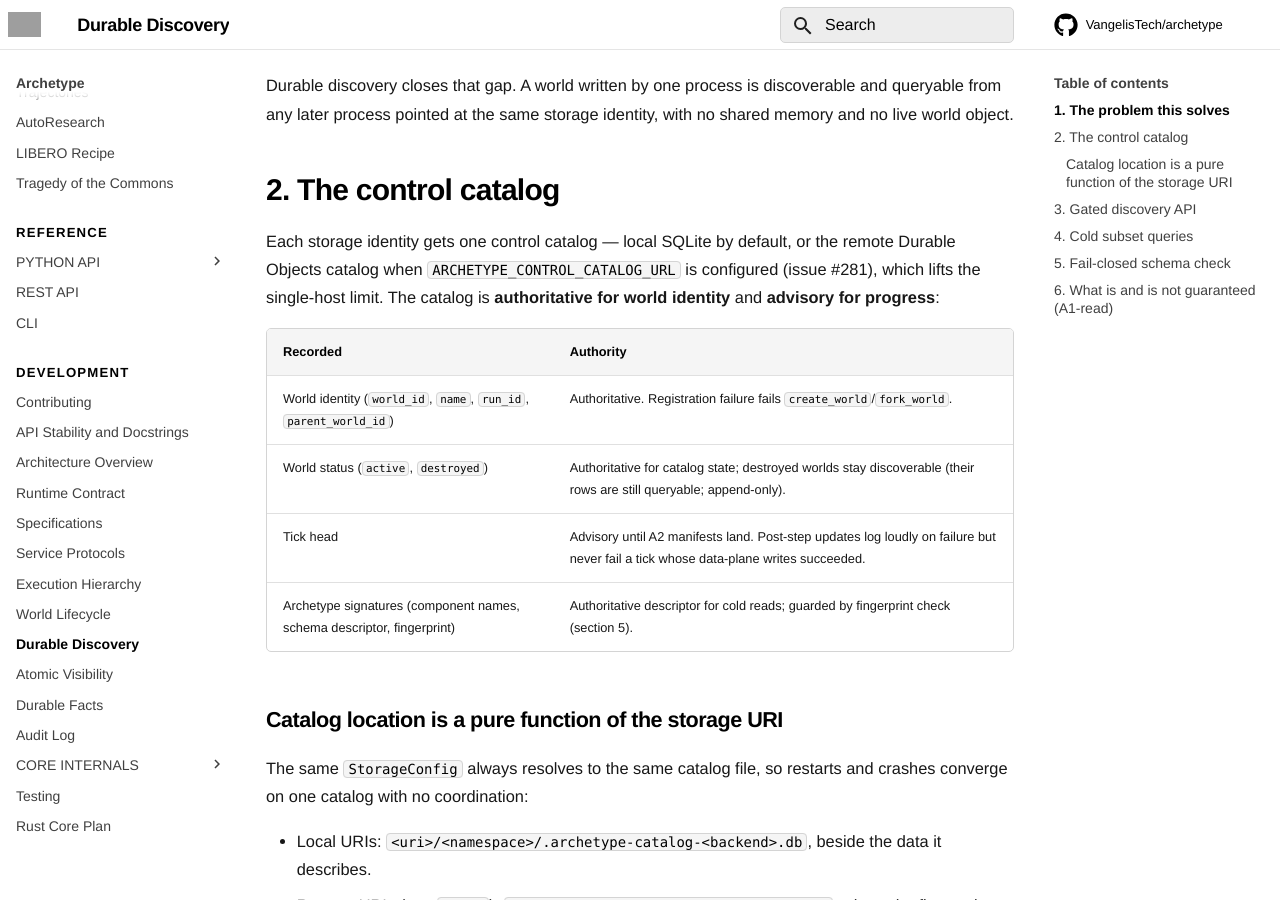
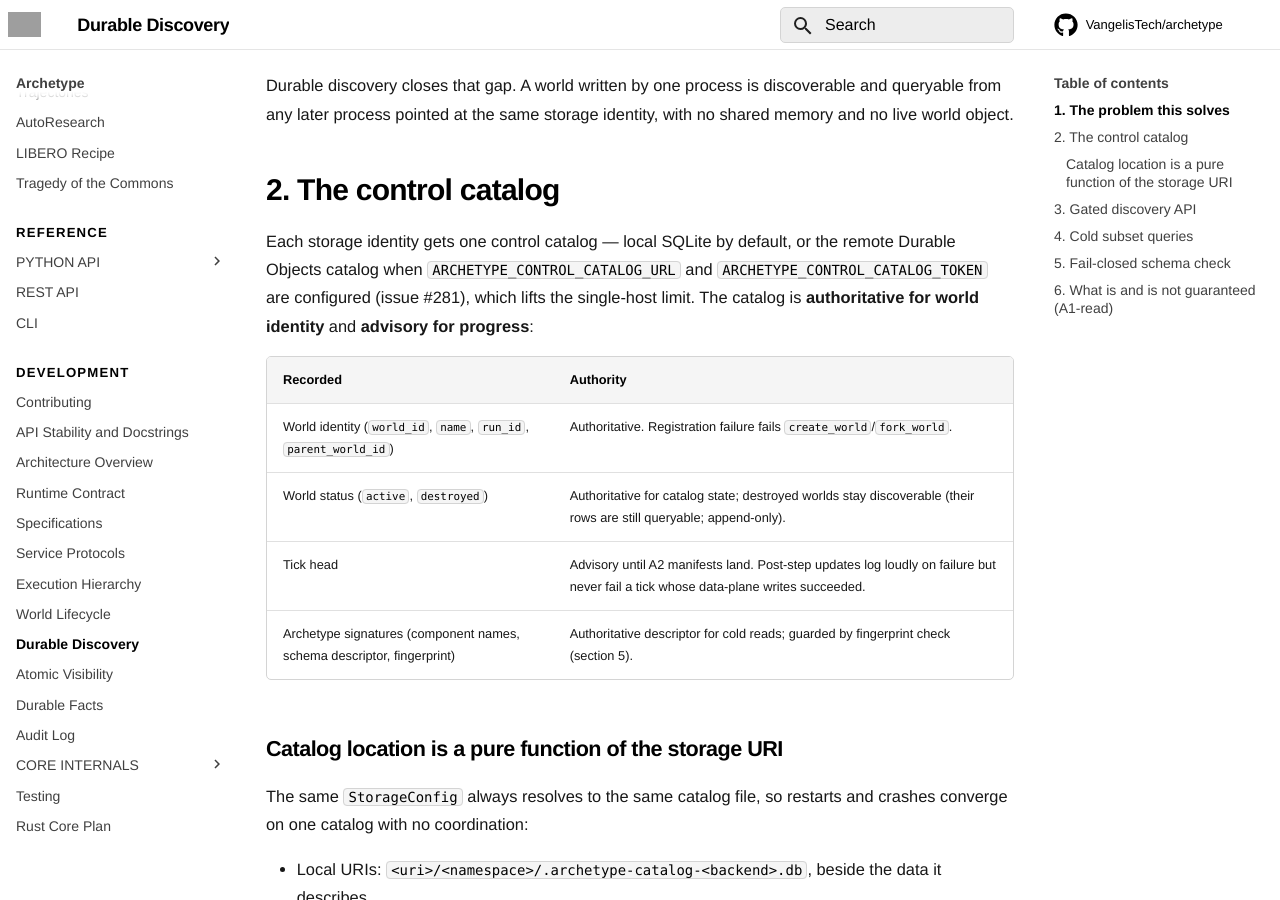
Before and after one commit to VangelisTech/archetype, an MkDocs documentation site: the page built from docs/guide/durable-discovery.md, in a window 1280 px wide and 900 px high, scrolled down 433 px. Built offline with MkDocs 1.6.1 and Material for MkDocs 9.7.7, drawn with Linux system fonts in a browser that asks for light colours; comment, search, counter and statistics services are not loaded; grey boxes are pictures that could not be loaded.

```diff
--- a/docs/guide/durable-discovery.md
+++ b/docs/guide/durable-discovery.md
@@ -20,8 +20,9 @@
 
 Each storage identity gets one control catalog — local SQLite by default,
 or the remote Durable Objects catalog when
-``ARCHETYPE_CONTROL_CATALOG_URL`` is configured (issue #281), which lifts
-the single-host limit. The catalog is
+``ARCHETYPE_CONTROL_CATALOG_URL`` and
+``ARCHETYPE_CONTROL_CATALOG_TOKEN`` are configured (issue #281), which
+lifts the single-host limit. The catalog is
 **authoritative for world identity** and **advisory for progress**:
 
 | Recorded | Authority |
```
Also changed, not shown: docs/guide/atomic-visibility.md (+2 -1 lines), infra/control-catalog/README.md (+6 -4 lines), 4 other files.
